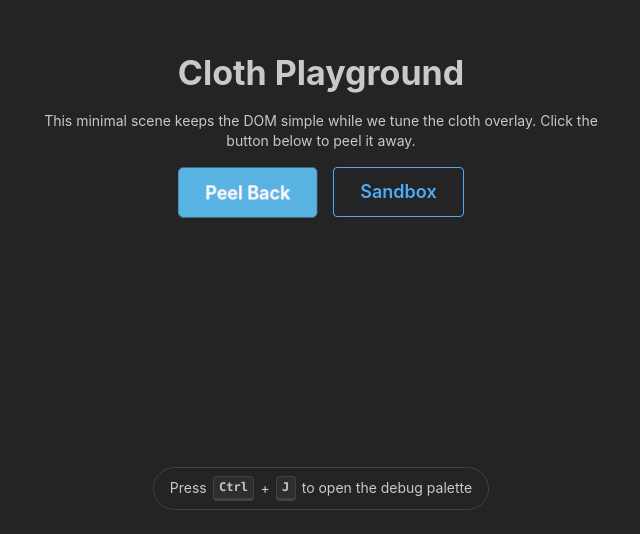
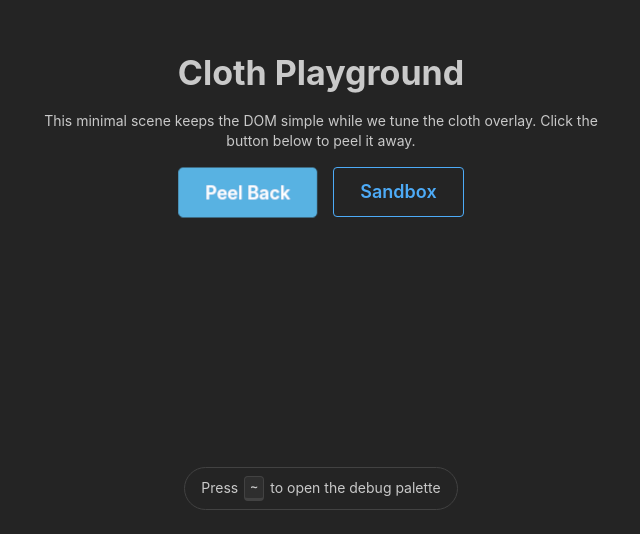
Before and after one commit to flyingrobots/html-to-cloth, a React (Vite) app: page / in a window 1280 px wide. Shown: the part 266-800 px from the top of the page, without its empty margins (319-959 px from the left). Built offline with nearby package versions, Linux system fonts and the light colour scheme.

Commit message:
feat: switch debug shortcut to backquote (~) and update sandbox legend

```diff
--- a/src/App.tsx
+++ b/src/App.tsx
@@ -435,9 +435,7 @@ function PlaygroundHero({ modifierKey }: { modifierKey: string }) {
         <Paper radius="xl" px="md" py={8} withBorder mx="auto" w="max-content">
           <Group gap={6} align="center">
             <Text size="sm">Press</Text>
-            <Kbd>{modifierKey}</Kbd>
-            <Text size="sm">+</Text>
-            <Kbd>J</Kbd>
+            <Kbd>~</Kbd>
             <Text size="sm">to open the debug palette</Text>
           </Group>
         </Paper>
@@ -598,7 +596,13 @@ function Demo({ mode }: { mode: DemoMode }) {
     })
 
     const handler = (event: KeyboardEvent) => {
-      if ((event.metaKey || event.ctrlKey) && event.key.toLowerCase() === "j") {
+      const key = event.key
+      const code = (event as any).code as string | undefined
+      const isBackquote =
+        key === '`' ||
+        key === '~' ||
+        code === 'Backquote'
+      if (isBackquote && !event.metaKey && !event.ctrlKey && !event.altKey) {
         event.preventDefault()
         setDebugOpen((open) => !open)
         return
```
Also changed, not shown: 2 other files (tests, documents, lock files or other folders).
